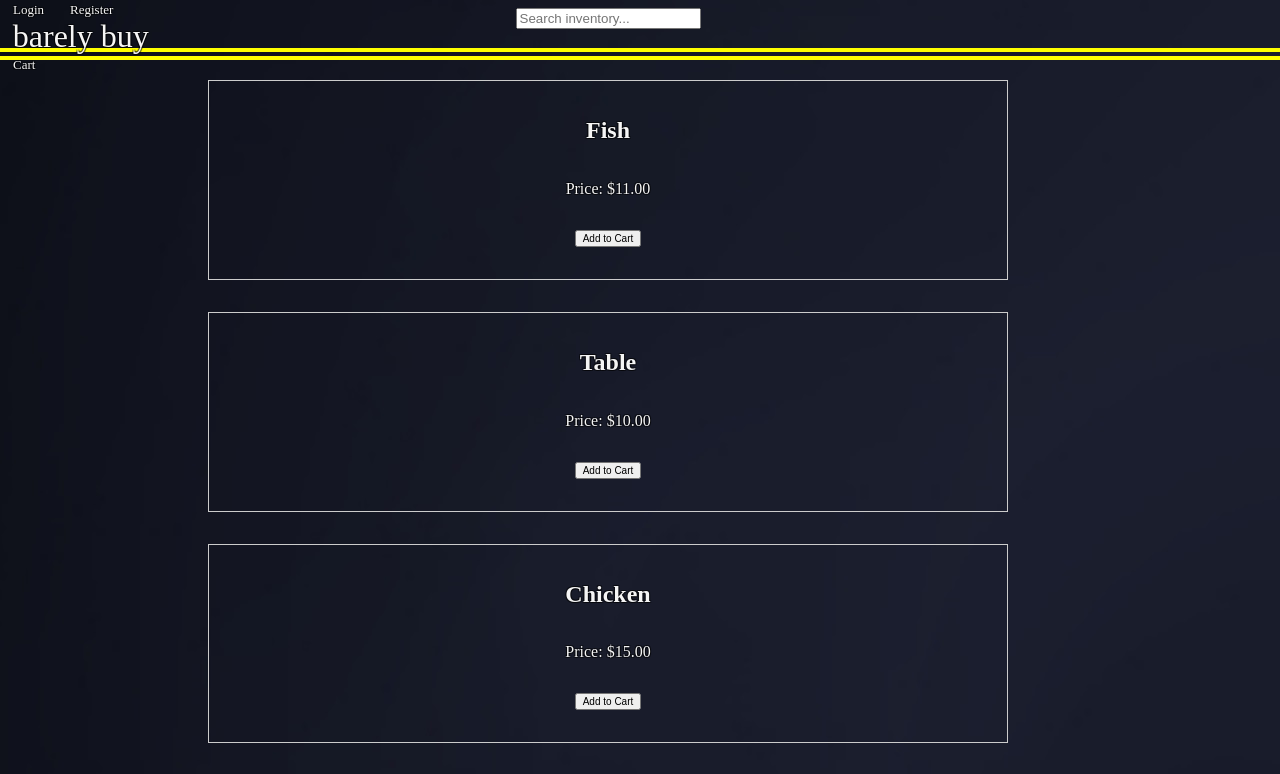
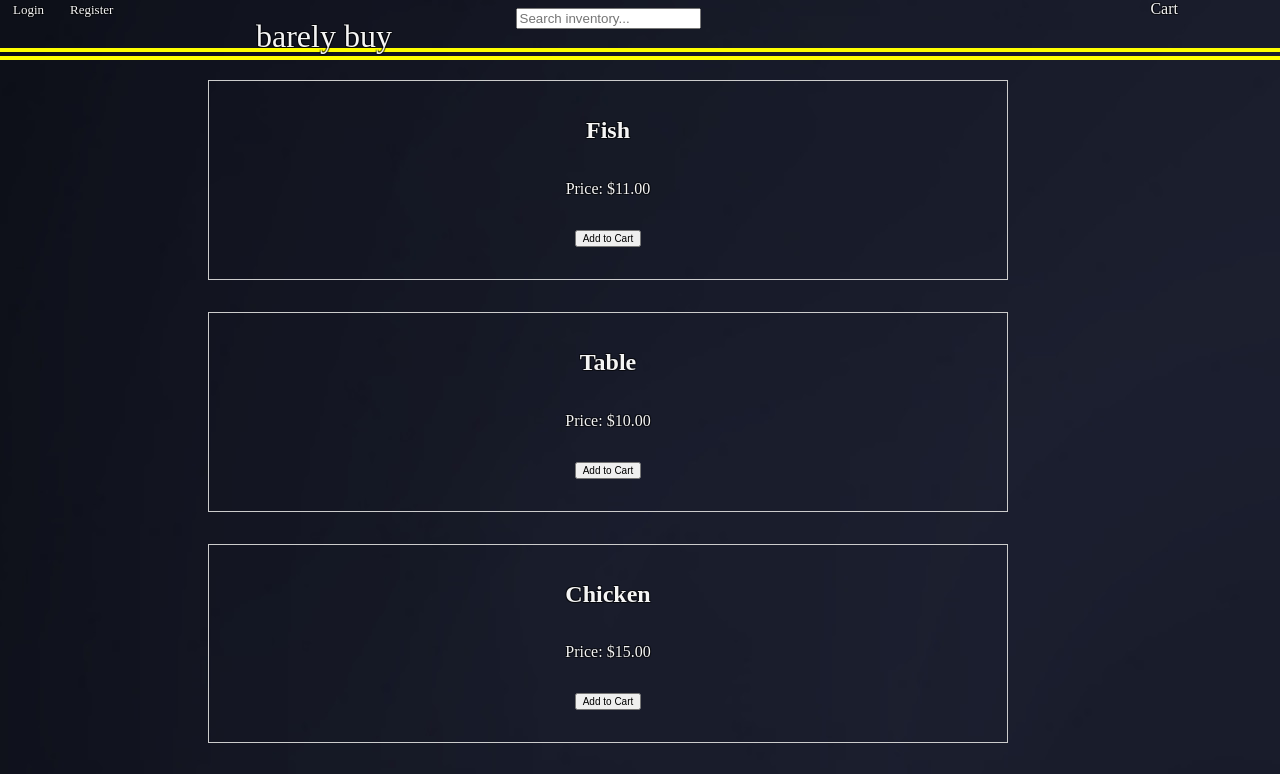
Before and after one commit to mathewlmcdowell/BarelyBuy, a React (Vite) app: page / in a window 1280 px wide. Shown: the top 774 px of the page. Built offline with nearby package versions, Linux system fonts and the light colour scheme.

Commit message:
cart relocation

```diff
--- a/src/client/components/NavBar.jsx
+++ b/src/client/components/NavBar.jsx
@@ -10,11 +10,10 @@ export default function NavBar() {
             <div>
                 <Link to = '/Login' className='navButton'>Login</Link>
                 <Link to = '/Register' className="navButton">Register</Link>
+                <Link to = '/Cart' className="cartButton">Cart</Link>
             </div>
             <Link to = '/' className="title">barely buy</Link>
-            <div>
-                <Link to = '/Cart' className="navButton">Cart</Link>
-            </div>
+
         </div>
         </>
     )
--- a/src/client/components/SearchBar.jsx
+++ b/src/client/components/SearchBar.jsx
@@ -22,7 +22,7 @@ export default function SearchBar({ onSearch }) {
 
   return (
     <>
-    <div className='outline searchBar'>
+    <div className='outline searchBarDiv'>
       <input
         type="text"
         onKeyDown={handleKeyDown}
--- a/src/client/style.css
+++ b/src/client/style.css
@@ -76,12 +76,19 @@ body{
   min-height: fit-content;
 }
 
+.cartButton {
+    display: flexbox;
+    margin: 80vw;
+    text-decoration: none;
+    color: whitesmoke;
+}
+
 .title {
   justify-content: center;
   align-items: center;
   color: whitesmoke;
   display: inline;
-  padding-left: 1%;
+  margin-left: 20vw;
   font-size:xx-large;
   text-decoration: none;
 }
@@ -95,7 +102,7 @@ body{
   color: whitesmoke;
   }
 
-  .searchBar {
+  .searchBarDiv {
     display:block;
     position:fixed;
     z-index: 99;
```
